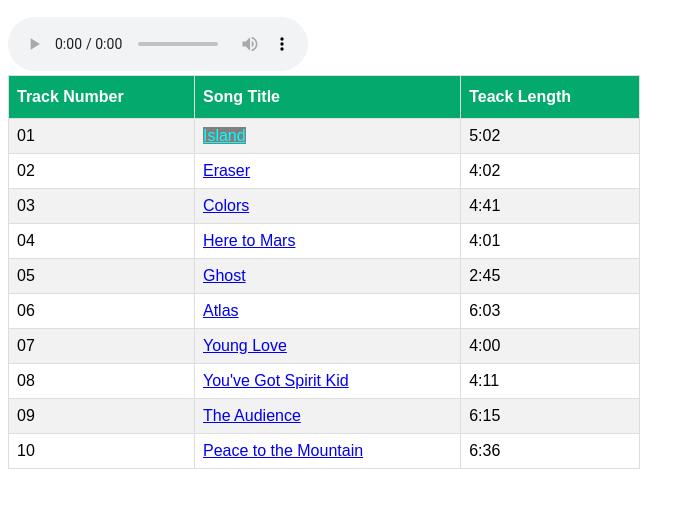
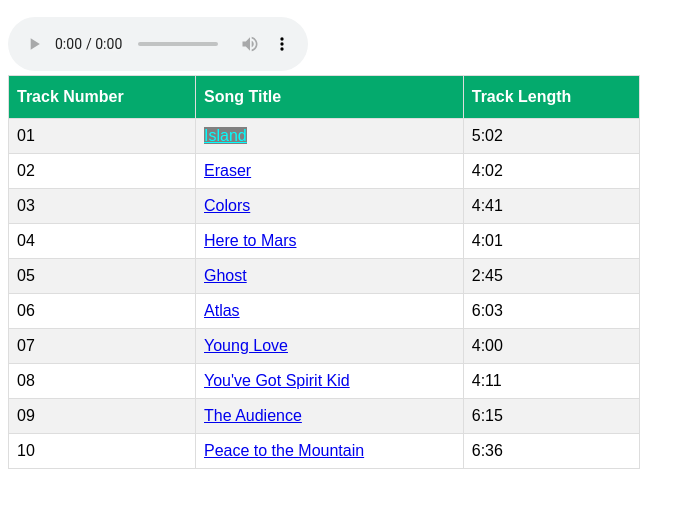
Before and after one commit to TWelk/PreWorkMod4, a plain HTML site: page Webpages/ColorBeforeTheSun.html in a window 1280 px wide. Shown: the part 148-656 px from the top of the page, without its empty margins (0-695 px from the left). Drawn offline with Linux system fonts and the light colour scheme.

Commit message:
Update ColorBeforeTheSun.html

```diff
--- a/Webpages/ColorBeforeTheSun.html
+++ b/Webpages/ColorBeforeTheSun.html
@@ -20,7 +20,7 @@
           <tr>
               <th>Track Number</th>
               <th>Song Title</th>
-              <th>Teack Length</th>
+              <th>Track Length</th>
           </tr>
           <tr>
             <td>01</td>
```
